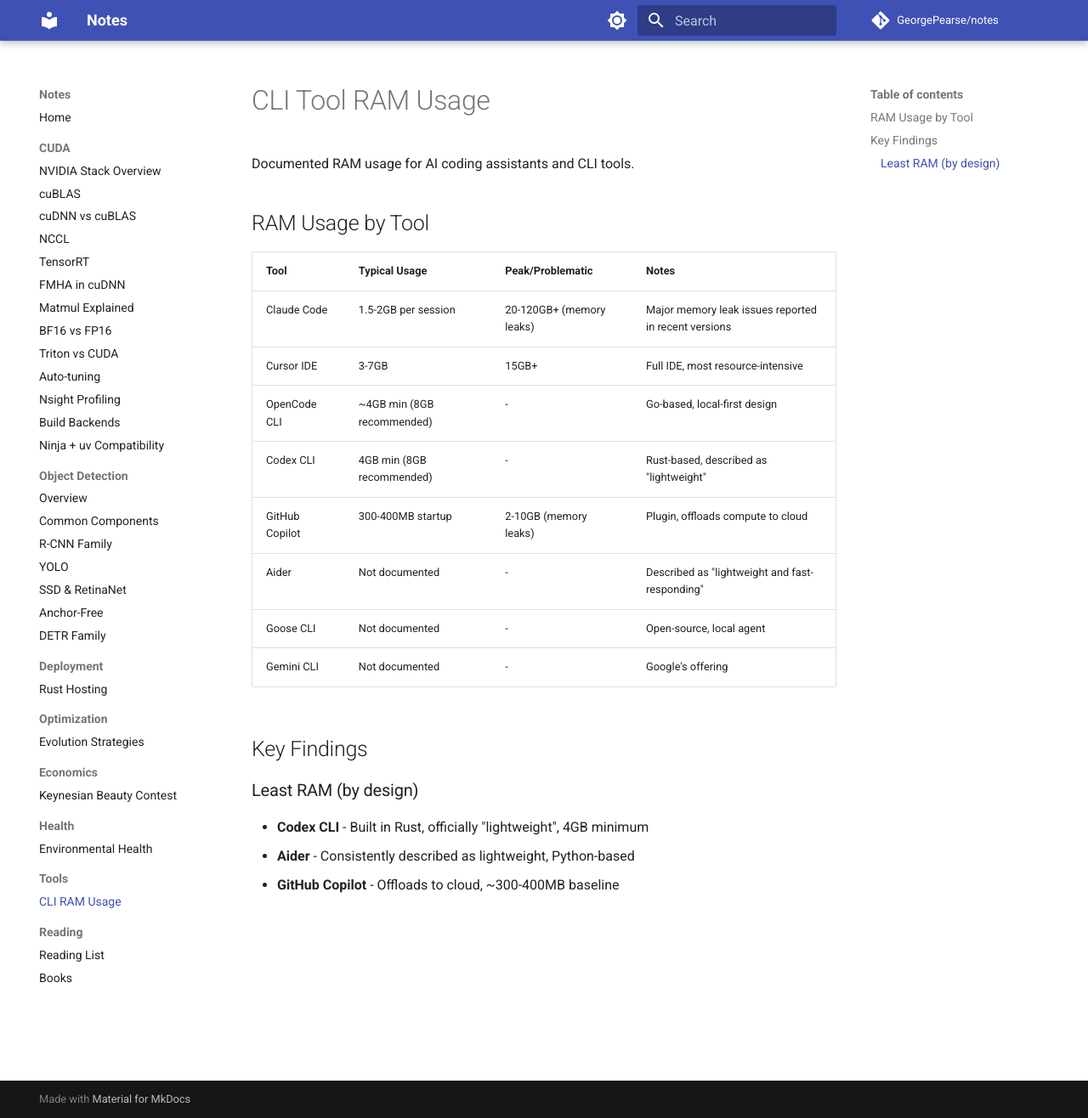
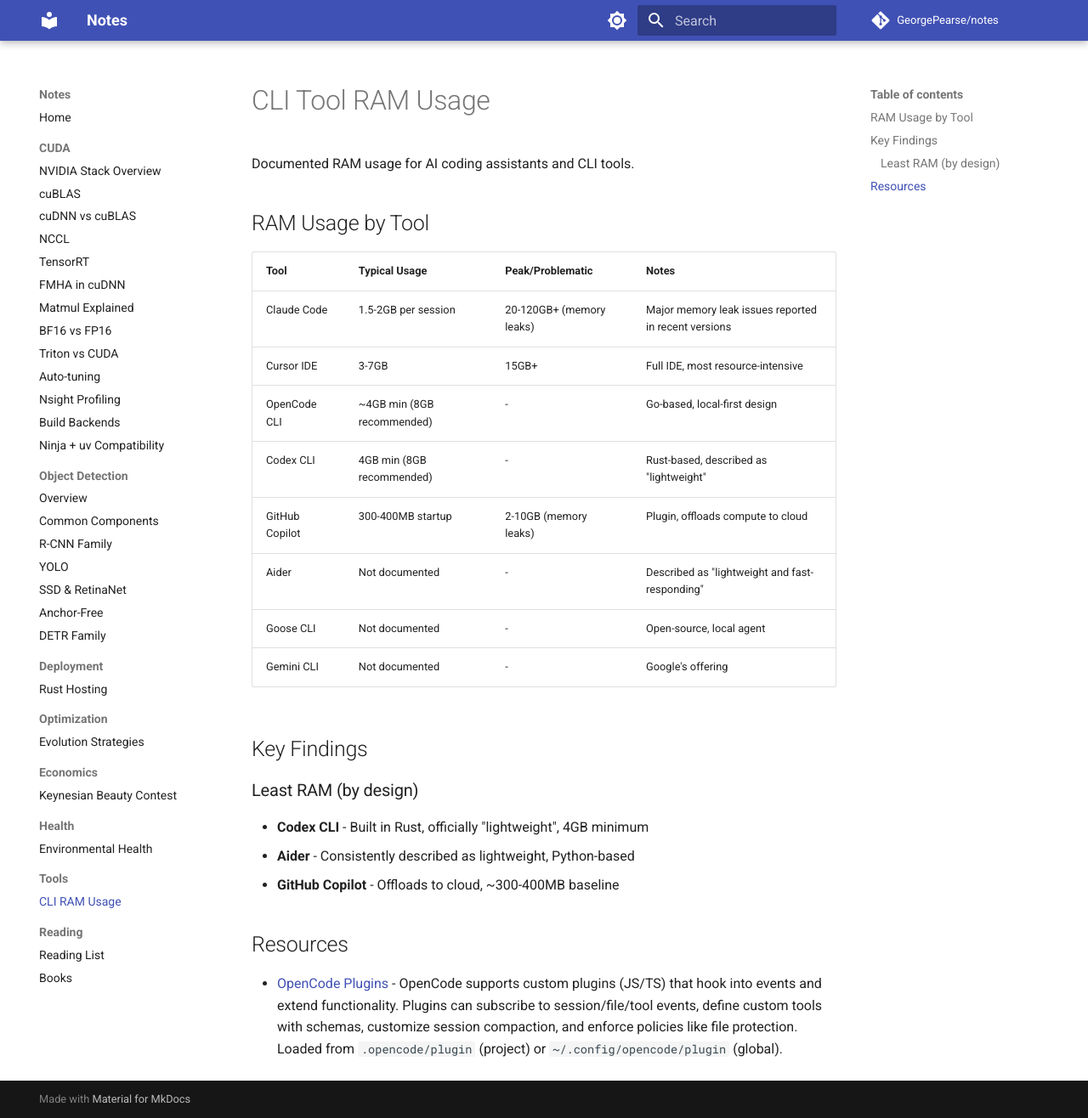
Before and after one commit to GeorgePearse/notes, an MkDocs documentation site: the page built from docs/tools/cli-ram-usage.md, in a window 1280 px wide and 1316 px high. Shown: the whole window at 85% size. Built offline with MkDocs 1.6.1 and Material for MkDocs 9.7.7, drawn with Linux system fonts in a browser that asks for light colours; comment, search, counter and statistics services are not loaded.

Commit message:
Add OpenCode plugins link to tools section
🤖 Generated with [Claude Code](https://claude.com/claude-code)

Co-Authored-By: Claude Opus 4.5 <noreply@anthropic.com>

```diff
--- a/docs/tools/cli-ram-usage.md
+++ b/docs/tools/cli-ram-usage.md
@@ -22,3 +22,7 @@ Documented RAM usage for AI coding assistants and CLI tools.
 - **Codex CLI** - Built in Rust, officially "lightweight", 4GB minimum
 - **Aider** - Consistently described as lightweight, Python-based
 - **GitHub Copilot** - Offloads to cloud, ~300-400MB baseline
+
+## Resources
+
+- [OpenCode Plugins](https://opencode.ai/docs/plugins/) - OpenCode supports custom plugins (JS/TS) that hook into events and extend functionality. Plugins can subscribe to session/file/tool events, define custom tools with schemas, customize session compaction, and enforce policies like file protection. Loaded from `.opencode/plugin` (project) or `~/.config/opencode/plugin` (global).
```
